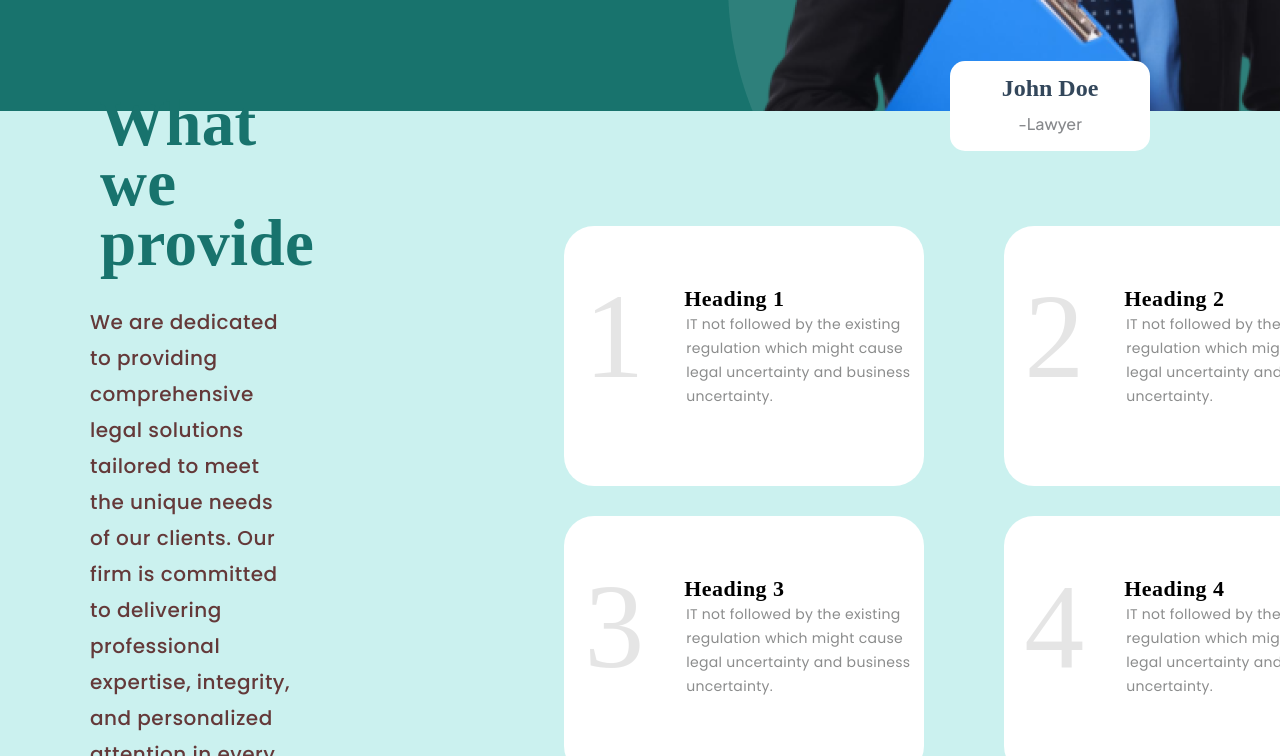
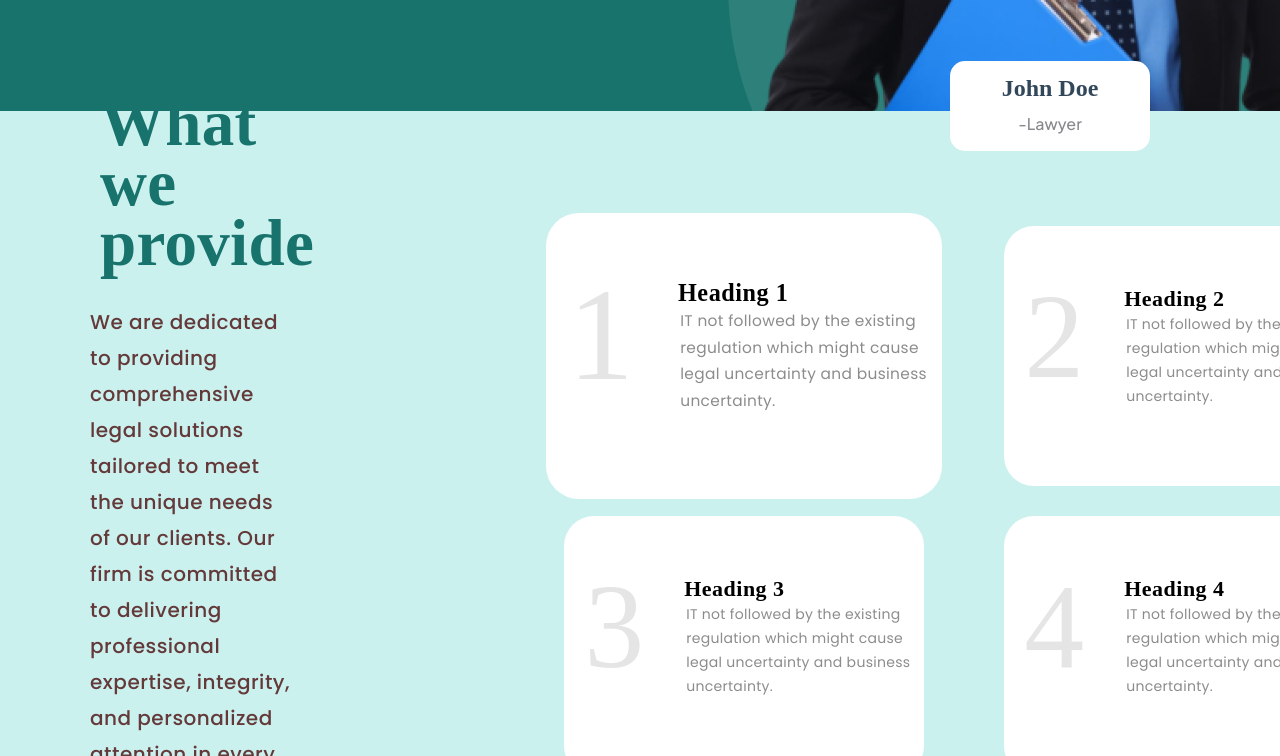
Before and after one commit to 5h0ov/Immersive-WebCamp-Project-1, a plain HTML site: page index.html in a window 1280 px wide. In both pictures the pointer is over the element 744 px from the left and 956 px from the top of the page. Shown: the part 600-1356 px from the top of the page. Drawn offline with Linux system fonts and the light colour scheme; a web font is replaced by a local one.

Commit message:
box hover

```diff
--- a/styles.css
+++ b/styles.css
@@ -197,8 +197,12 @@ letter-spacing: 0.5px;
     background-color: white;
     border-radius: 30px;
     margin-right: 30px;
+    transition: transform 0.5s;
   }
 
+  .box:hover{
+    transform: scale(1.1);
+  }
   .box h3{
     font-family: Montagu Slab;
     font-size: 22px;
```
